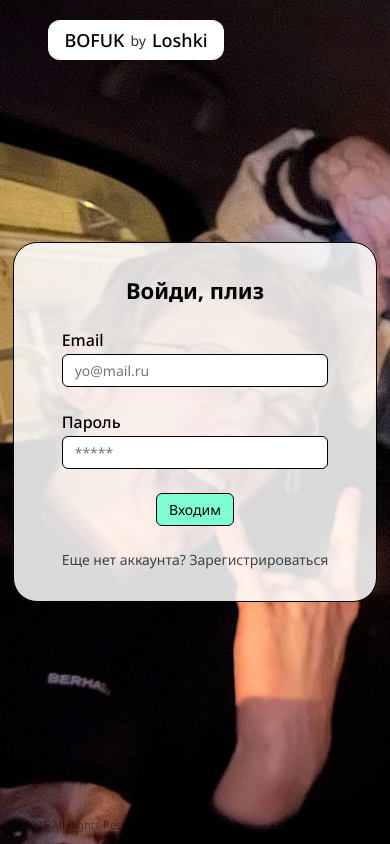
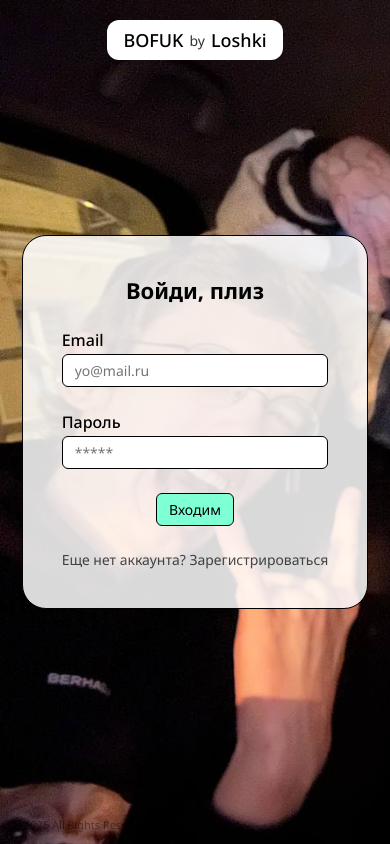
Before and after one commit to FFkuralator/web_service_DRG, a Flask app: page /auth in a window 390 px wide. Run offline with Flask 3, Linux system fonts and the light colour scheme.

Commit message:
auth responsive styling

```diff
--- a/app/static/css/auth.css
+++ b/app/static/css/auth.css
@@ -61,3 +61,14 @@
 .swap_button:hover {
     opacity: 1;
 }
+
+@media screen and (max-width: 440px) {
+    .auth_header {
+        left: 50%;
+        transform: translateX(-50%);
+    }
+    .auth_container {
+        padding: 10vw;
+        margin: auto 12px;
+    }
+}
```
